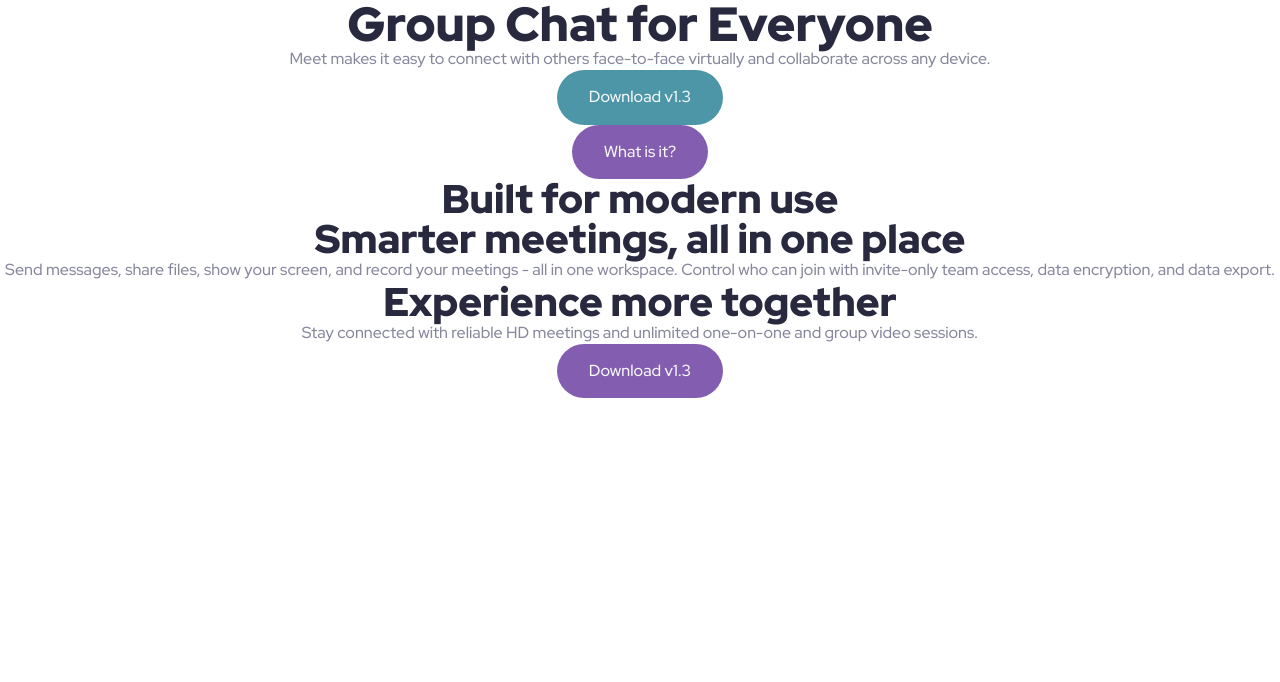
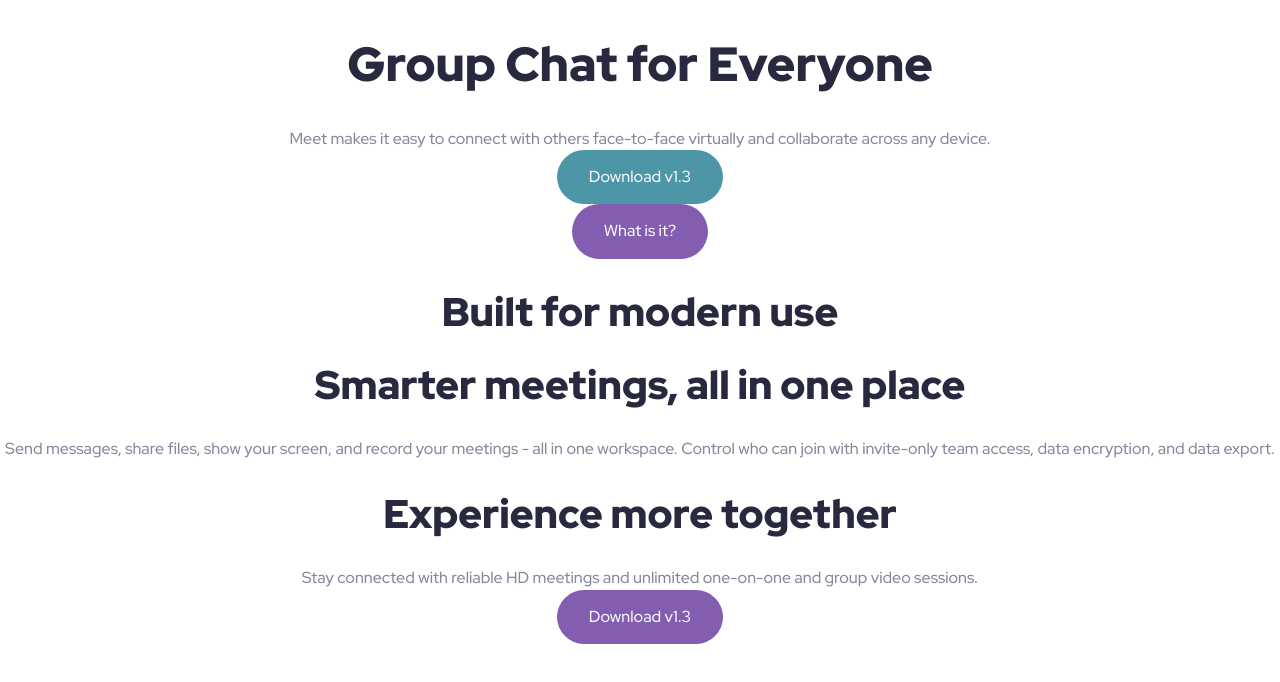
Before and after one commit to gian-ancheta/meet-landing-page, a plain HTML site: page pages/info.html in a window 1280 px wide. Drawn offline with Linux system fonts and the light colour scheme; files that its build step writes are made by us from their sources.

Commit message:
removed rule using universal selector

```diff
--- a/styles/styles.css
+++ b/styles/styles.css
@@ -84,9 +84,6 @@ p {
   margin: 0;
 }
 
-* {
-  margin: 0; /* PLEASE REMOVE LATER */
-}
 
 
 
```
